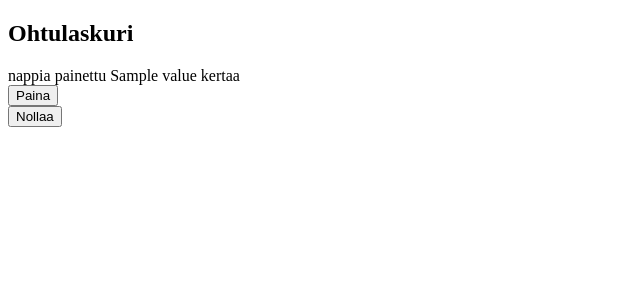
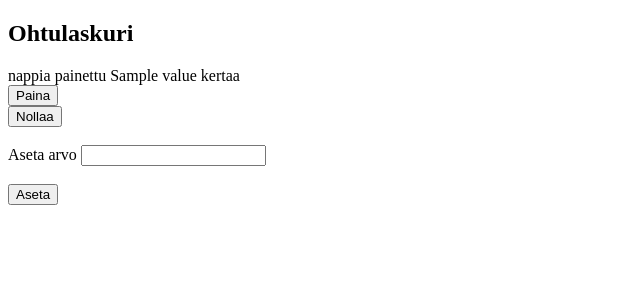
Before and after one commit to lowdodo/webcounter, a Flask app: template src/templates/index.html in a window 1280 px wide. Shown: the top 300 px of the page, without its empty margins (0-640 px from the left). Run offline with Flask 3, Linux system fonts and the light colour scheme; the template is opened without the code that fills it: most values are stand-ins (such as "Sample title", 1, 10 or a date in 2020).

Commit message:
added set value

```diff
--- a/src/templates/index.html
+++ b/src/templates/index.html
@@ -11,7 +11,14 @@
     <input type="submit" value="Paina">
   </form>
   <form action="/reset" method="POST">
-    <input type="submit" value="Nollaa">
+    <input type="submit" value="Nollaa"><br><br>
+  </form>
+
+  <form action="/set" method = "POST">
+    <label for= "Arvo">Aseta arvo</label>
+    <input type="text" id="Arvo" name="Arvo"><br><br>
+    <input type="submit" value="Aseta">
+
   </form>
 </body>
 </html>
```
